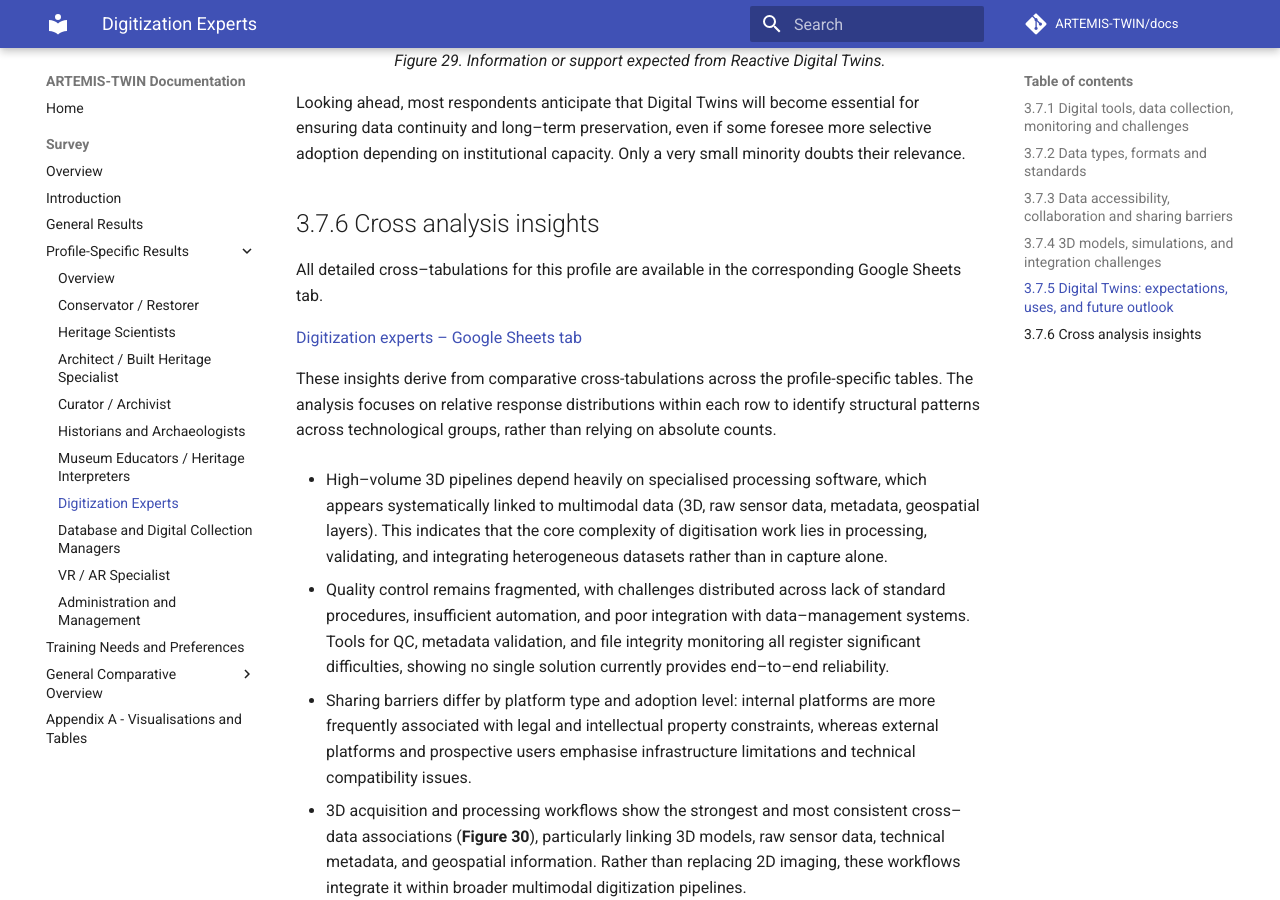
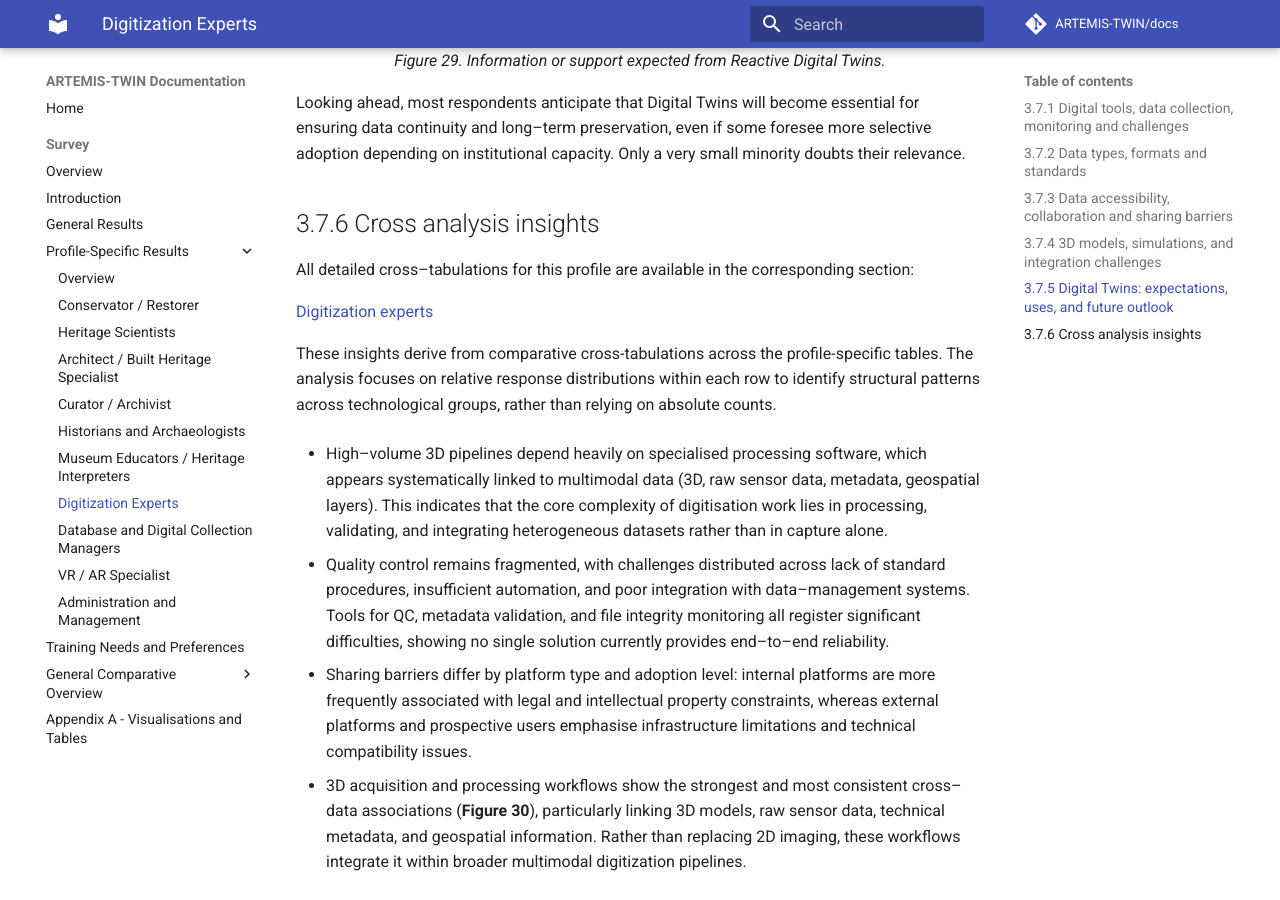
Before and after one commit to ARTEMIS-TWIN/Docs, an MkDocs documentation site: the page built from docs/survey/03-07-digitization-experts.md, in a window 1280 px wide and 900 px high, scrolled down 3162 px. Built offline with MkDocs 1.6.1 and Material for MkDocs 9.7.7, drawn with Linux system fonts in a browser that asks for light colours; comment, search, counter and statistics services are not loaded; some of the changed text lies outside the part shown.

Commit message:
Update 03-07-digitization-experts.md

```diff
--- a/docs/survey/03-07-digitization-experts.md
+++ b/docs/survey/03-07-digitization-experts.md
@@ -1,8 +1,8 @@
 # Digitisation experts
 
-Full visualisations for this profile are available in the dedicated Google Sheets tab.
+Full visualisations for this profile are available in the dedicated section:
 
-[Digitization experts – Google Sheets tab](https://doi.org/10.5281/zenodo.20681762)
+[Digitization experts](https://doi.org/10.5281/zenodo.20681762)
 
 This profile includes **51 respondents**. Digitisation experts represent one of the most technologically specialised groups in the survey. Their work spans high–resolution imaging, **3D digitisation**, workflow automation and the management of large collections of digital assets. Respondents operate across cultural institutions, research centres and digital production environments, where digitisation is both a technical practice and a key component of documentation, preservation and public access strategies.
 
@@ -63,9 +63,9 @@ Looking ahead, most respondents anticipate that Digital Twins will become essent
 
 ## 3.7.6 Cross analysis insights
 
-All detailed cross–tabulations for this profile are available in the corresponding Google Sheets tab.
+All detailed cross–tabulations for this profile are available in the corresponding section:
 
-[Digitization experts – Google Sheets tab](https://doi.org/10.5281/zenodo.20681762)
+[Digitization experts](https://doi.org/10.5281/zenodo.20681762)
 
 These insights derive from comparative cross-tabulations across the profile-specific tables. The analysis focuses on relative response distributions within each row to identify structural patterns across technological groups, rather than relying on absolute counts.
 
```
